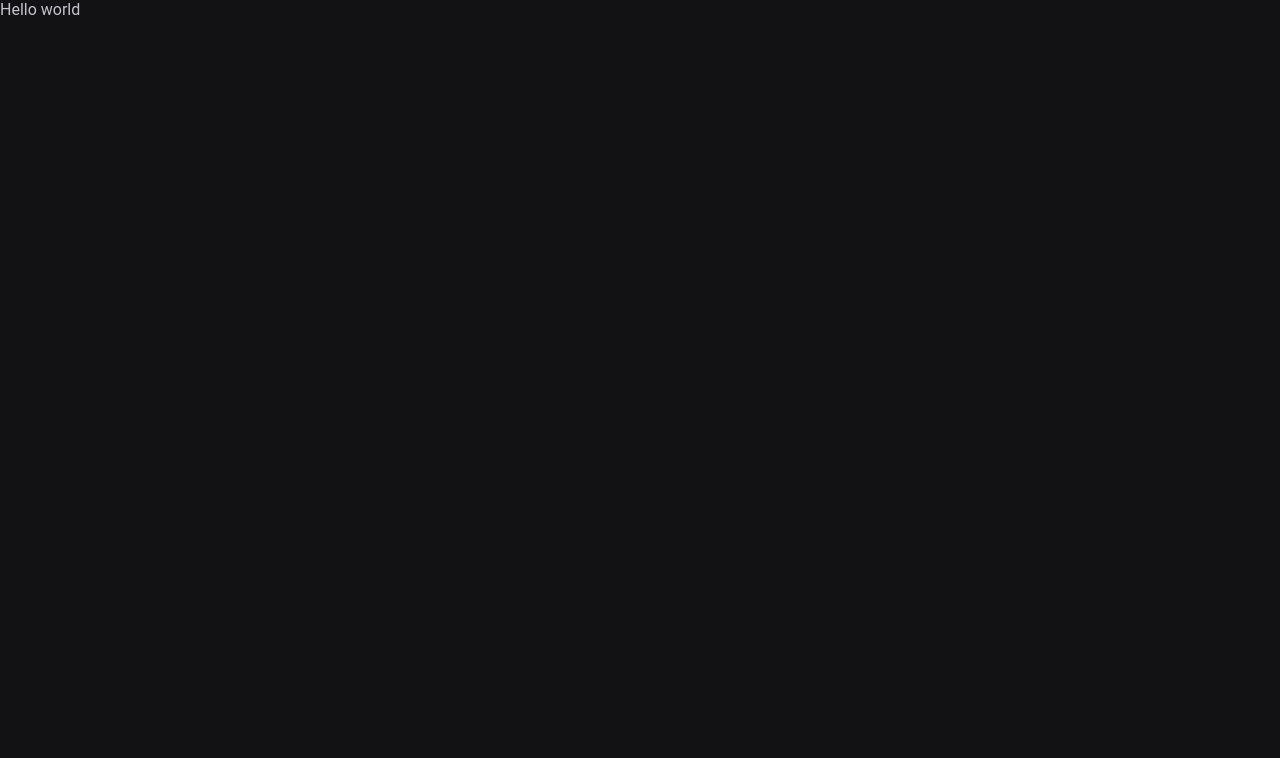
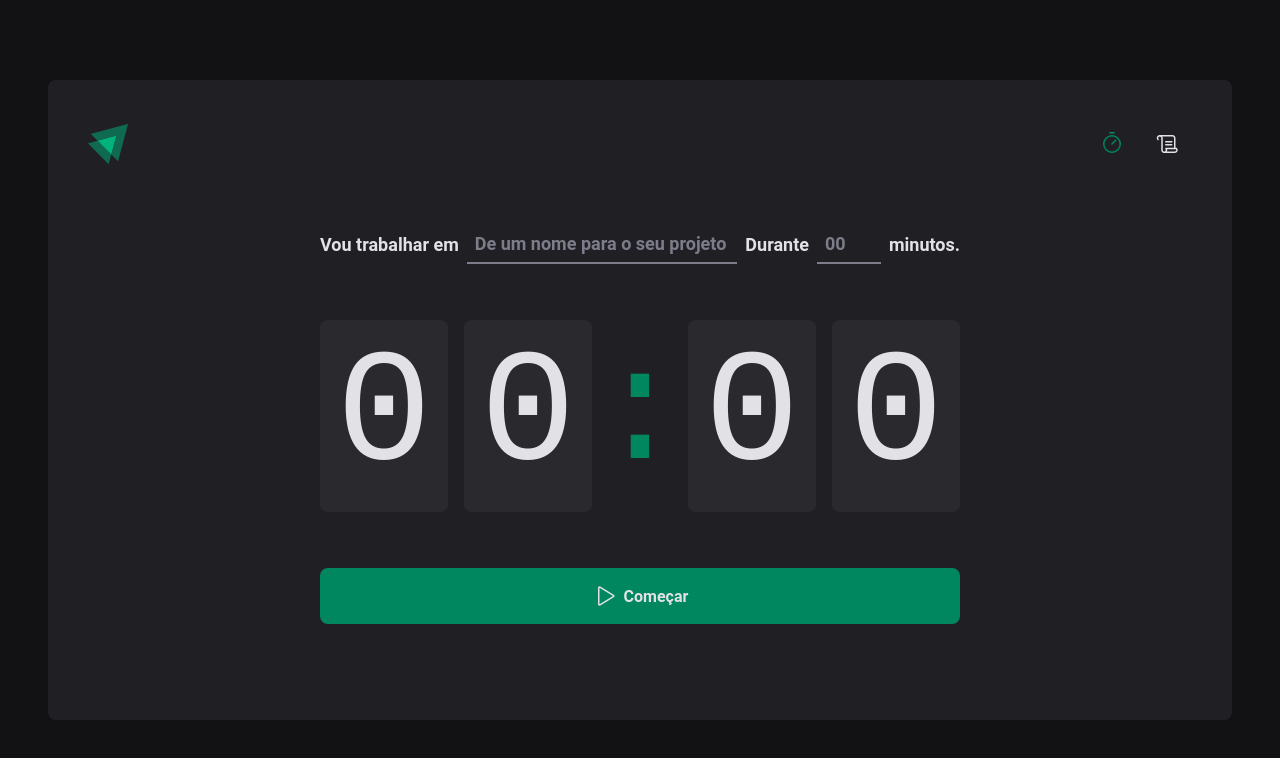
Before and after one commit to tevass/ignite-timer, a React app: page / in a window 1280 px wide. Shown: the top 758 px of the page. Built offline with nearby package versions, Linux system fonts and the light colour scheme; the HTML template or start-up script is replaced by a standard one.

Commit message:
Páginas e rotas

```diff
--- a/package.json
+++ b/package.json
@@ -10,8 +10,10 @@
     "lint": "eslint src --ext .ts,.tsx --fix"
   },
   "dependencies": {
+    "phosphor-react": "^1.4.1",
     "react": "^18.2.0",
     "react-dom": "^18.2.0",
+    "react-router-dom": "^6.3.0",
     "styled-components": "^5.3.5"
   },
   "devDependencies": {
--- a/src/App.tsx
+++ b/src/App.tsx
@@ -1,11 +1,17 @@
 import { ThemeProvider } from 'styled-components'
+import { BrowserRouter } from 'react-router-dom'
+
+import { Router } from './Router'
+
 import { GlobalStyle } from './styles/global'
 import { defaultTheme } from './styles/themes/default'
 
 export function App() {
   return (
     <ThemeProvider theme={defaultTheme}>
-      <div>Hello world</div>
+      <BrowserRouter>
+        <Router />
+      </BrowserRouter>
       <GlobalStyle />
     </ThemeProvider>
   )
--- /dev/null
+++ b/src/Router.tsx
@@ -0,0 +1,16 @@
+import { Routes, Route } from 'react-router-dom'
+
+import { Home } from './pages/Home'
+import { History } from './pages/History'
+import { DefaultLayout } from './layouts/DefaultLayout'
+
+export function Router() {
+  return (
+    <Routes>
+      <Route path="/" element={<DefaultLayout />}>
+        <Route path="/" element={<Home />} />
+        <Route path="/history" element={<History />} />
+      </Route>
+    </Routes>
+  )
+}
--- /dev/null
+++ b/src/components/Header/Header.tsx
@@ -0,0 +1,21 @@
+import { HeaderContainer } from './styles'
+import { Timer, Scroll } from 'phosphor-react'
+
+import LogoIgnite from '../../assets/logo-ignite.svg'
+import { NavLink } from 'react-router-dom'
+
+export function Header() {
+  return (
+    <HeaderContainer>
+      <img src={LogoIgnite} alt="" />
+      <nav>
+        <NavLink to="/" title="Timer">
+          <Timer size={24} />
+        </NavLink>
+        <NavLink to="/history" title="Histórico">
+          <Scroll size={24} />
+        </NavLink>
+      </nav>
+    </HeaderContainer>
+  )
+}
--- /dev/null
+++ b/src/components/Header/styles.ts
@@ -0,0 +1,34 @@
+import styled from 'styled-components'
+
+export const HeaderContainer = styled.header`
+  display: flex;
+  align-items: center;
+  justify-content: space-between;
+
+  nav {
+    display: flex;
+    gap: 0.5rem;
+
+    a {
+      width: 3rem;
+      height: 3rem;
+
+      display: flex;
+      justify-content: center;
+      align-items: center;
+
+      color: ${(props) => props.theme['gray-100']};
+
+      border-top: 3px solid transparent;
+      border-bottom: 3px solid transparent;
+
+      &:hover {
+        border-bottom: 3px solid ${(props) => props.theme['green-500']};
+      }
+
+      &.active {
+        color: ${(props) => props.theme['green-500']};
+      }
+    }
+  }
+`
--- /dev/null
+++ b/src/layouts/DefaultLayout/index.tsx
@@ -0,0 +1,14 @@
+import { Outlet } from 'react-router-dom'
+
+import { Header } from '../../components/Header/Header'
+
+import { LayoutContainer } from './styles'
+
+export function DefaultLayout() {
+  return (
+    <LayoutContainer>
+      <Header />
+      <Outlet />
+    </LayoutContainer>
+  )
+}
--- /dev/null
+++ b/src/layouts/DefaultLayout/styles.ts
@@ -0,0 +1,14 @@
+import styled from 'styled-components'
+
+export const LayoutContainer = styled.div`
+  max-width: 74rem;
+  height: calc(100vh - 10rem);
+  margin: 5rem auto;
+  padding: 2.5rem;
+
+  background: ${(props) => props.theme['gray-800']};
+  border-radius: 8px;
+
+  display: flex;
+  flex-direction: column;
+`
--- /dev/null
+++ b/src/pages/History/index.tsx
@@ -0,0 +1,49 @@
+import { HistoryContainer, HistoryList, Status } from './styles'
+
+export function History() {
+  return (
+    <HistoryContainer>
+      <h1>Meu histórico</h1>
+
+      <HistoryList>
+        <table>
+          <thead>
+            <tr>
+              <th>Tarefa</th>
+              <th>Duração</th>
+              <th>Inicio</th>
+              <th>Status</th>
+            </tr>
+          </thead>
+
+          <tbody>
+            <tr>
+              <td>Tarefa</td>
+              <td>20 minutos</td>
+              <td>Há 2 meses</td>
+              <td>
+                <Status statusColor="green">Concluído</Status>
+              </td>
+            </tr>
+            <tr>
+              <td>Tarefa</td>
+              <td>20 minutos</td>
+              <td>Há 2 meses</td>
+              <td>
+                <Status statusColor="yellow">Em andamento</Status>
+              </td>
+            </tr>
+            <tr>
+              <td>Tarefa</td>
+              <td>20 minutos</td>
+              <td>Há 2 meses</td>
+              <td>
+                <Status statusColor="red">Interrompido</Status>
+              </td>
+            </tr>
+          </tbody>
+        </table>
+      </HistoryList>
+    </HistoryContainer>
+  )
+}
--- /dev/null
+++ b/src/pages/History/styles.ts
@@ -0,0 +1,86 @@
+import styled from 'styled-components'
+
+export const HistoryContainer = styled.main`
+  flex: 1;
+  padding: 3.5rem;
+
+  display: flex;
+  flex-direction: column;
+
+  h1 {
+    font-size: 1.5rem;
+    color: ${(props) => props.theme['gray-100']};
+  }
+`
+
+export const HistoryList = styled.div`
+  flex: 1;
+  overflow: auto;
+  margin-top: 2rem;
+
+  table {
+    width: 100%;
+    border-collapse: collapse;
+    min-width: 600px;
+
+    th {
+      background-color: ${(props) => props.theme['gray-600']};
+      padding: 1rem;
+      text-align: left;
+      color: ${(props) => props.theme['gray-100']};
+      font-size: 0.875rem;
+      line-height: 1.6;
+
+      &:first-child {
+        border-top-left-radius: 8px;
+        padding-left: 1.5rem;
+      }
+
+      &:last-child {
+        border-top-right-radius: 8px;
+        padding-right: 1.5rem;
+      }
+    }
+
+    td {
+      background-color: ${(props) => props.theme['gray-700']};
+      border-top: 4px solid ${(props) => props.theme['gray-800']};
+      padding: 1rem;
+      font-size: 0.875rem;
+      line-height: 1.6;
+
+      &:first-child {
+        width: 50%;
+        padding-left: 1.5rem;
+      }
+
+      &:last-child {
+        padding-right: 1.5rem;
+      }
+    }
+  }
+`
+const STATUS_COLORS = {
+  yellow: 'yellow-500',
+  green: 'green-500',
+  red: 'red-500',
+} as const
+
+interface StatusProps {
+  statusColor: keyof typeof STATUS_COLORS
+}
+
+export const Status = styled.span<StatusProps>`
+  display: flex;
+  align-items: center;
+  align-items: center;
+  gap: 0.5rem;
+
+  &::before {
+    content: '';
+    width: 0.5rem;
+    height: 0.5rem;
+    border-radius: 50%;
+    background: ${(props) => props.theme[STATUS_COLORS[props.statusColor]]};
+  }
+`
--- /dev/null
+++ b/src/pages/Home/index.tsx
@@ -0,0 +1,60 @@
+import { Play } from 'phosphor-react'
+
+import {
+  CountdownContainer,
+  FormContainer,
+  HomeContainer,
+  MinutesAmountInput,
+  Separator,
+  StartCountdownButton,
+  TaskInput,
+} from './styles'
+
+export function Home() {
+  return (
+    <HomeContainer>
+      <form>
+        <FormContainer>
+          <label htmlFor="task">Vou trabalhar em</label>
+          <TaskInput
+            id="task"
+            placeholder="De um nome para o seu projeto"
+            list="task-suggestions"
+          />
+
+          <datalist id="task-suggestions">
+            <option value="Projeto 1"></option>
+            <option value="Projeto 2"></option>
+            <option value="Projeto 3"></option>
+            <option value="Banana"></option>
+          </datalist>
+
+          <label htmlFor="minutesAmount">Durante</label>
+          <MinutesAmountInput
+            id="minutesAmount"
+            type="number"
+            placeholder="00"
+            step={5}
+            min={5}
+            max={60}
+          />
+
+          <span>minutos.</span>
+        </FormContainer>
+
+        <CountdownContainer>
+          <span>0</span>
+          <span>0</span>
+          <Separator>:</Separator>
+          <span>0</span>
+          <span>0</span>
+        </CountdownContainer>
+
+        <StartCountdownButton type="submit">
+          <Play size={24} />
+          Começar
+        </StartCountdownButton>
+      </form>
+    </HomeContainer>
+  )
+}
--- /dev/null
+++ b/src/pages/Home/styles.ts
@@ -0,0 +1,114 @@
+import styled from 'styled-components'
+
+export const HomeContainer = styled.main`
+  flex: 1;
+
+  display: flex;
+  flex-direction: column;
+  align-items: center;
+  justify-content: center;
+
+  form {
+    display: flex;
+    flex-direction: column;
+    align-items: center;
+    gap: 3.5rem;
+  }
+`
+
+export const FormContainer = styled.div`
+  width: 100%;
+  display: flex;
+  align-items: center;
+  justify-content: center;
+  gap: 0.5rem;
+  color: ${(props) => props.theme['gray-100']};
+  font-size: 1.125rem;
+  font-weight: bold;
+  flex-wrap: wrap;
+`
+
+const BaseInput = styled.input`
+  background: transparent;
+  height: 2.5rem;
+  border: 0;
+  border-bottom: 2px solid ${(props) => props.theme['gray-500']};
+  font-weight: bold;
+  font-size: 1.125rem;
+  padding: 0 0.5rem;
+  color: ${(props) => props.theme['gray-100']};
+
+  &:focus {
+    box-shadow: none;
+    border-color: ${(props) => props.theme['green-500']};
+  }
+
+  &::placeholder {
+    color: ${(props) => props.theme['gray-500']};
+  }
+`
+
+export const TaskInput = styled(BaseInput)`
+  flex: 1;
+
+  &::-webkit-calendar-picker-indicator {
+    display: none !important;
+  }
+`
+
+export const MinutesAmountInput = styled(BaseInput)`
+  width: 4rem;
+`
+
+export const CountdownContainer = styled.div`
+  font-family: 'Roboto Mono', monospace;
+  font-size: 10rem;
+  line-height: 8rem;
+  color: ${(props) => props.theme['gray-100']};
+
+  display: flex;
+  gap: 1rem;
+
+  span {
+    background: ${(props) => props.theme['gray-700']};
+    padding: 2rem 1rem;
+    border-radius: 8px;
+  }
+`
+
+export const Separator = styled.div`
+  padding: 2rem 0;
+  color: ${(props) => props.theme['green-500']};
+  width: 4rem;
+  overflow: hidden;
+  display: flex;
+  justify-content: center;
+`
+
+export const StartCountdownButton = styled.button`
+  width: 100%;
+  border: none;
+  padding: 1rem;
+  border-radius: 8px;
+
+  display: flex;
+  align-items: center;
+  justify-content: center;
+
+  gap: 0.5rem;
+  font-weight: bold;
+
+  cursor: pointer;
+
+  background: ${(props) => props.theme['green-500']};
+  color: ${(props) => props.theme['gray-100']};
+
+  &:disabled {
+    opacity: 0.7;
+    cursor: not-allowed;
+  }
+
+  &:not(:disabled):hover {
+    background: ${(props) => props.theme['green-700']};
+  }
+`
--- a/src/styles/global.ts
+++ b/src/styles/global.ts
@@ -15,6 +15,7 @@
   body {
     background: ${(props) => props.theme['gray-900']};
     color: ${(props) => props.theme['gray-300']};
+    -webkit-font-smoothing: antialiased;
   }
 
   body, input, textarea, button {
```
Also changed, not shown: src/assets/logo-ignite.svg (added), 1 other file (tests, documents, lock files or other folders).
